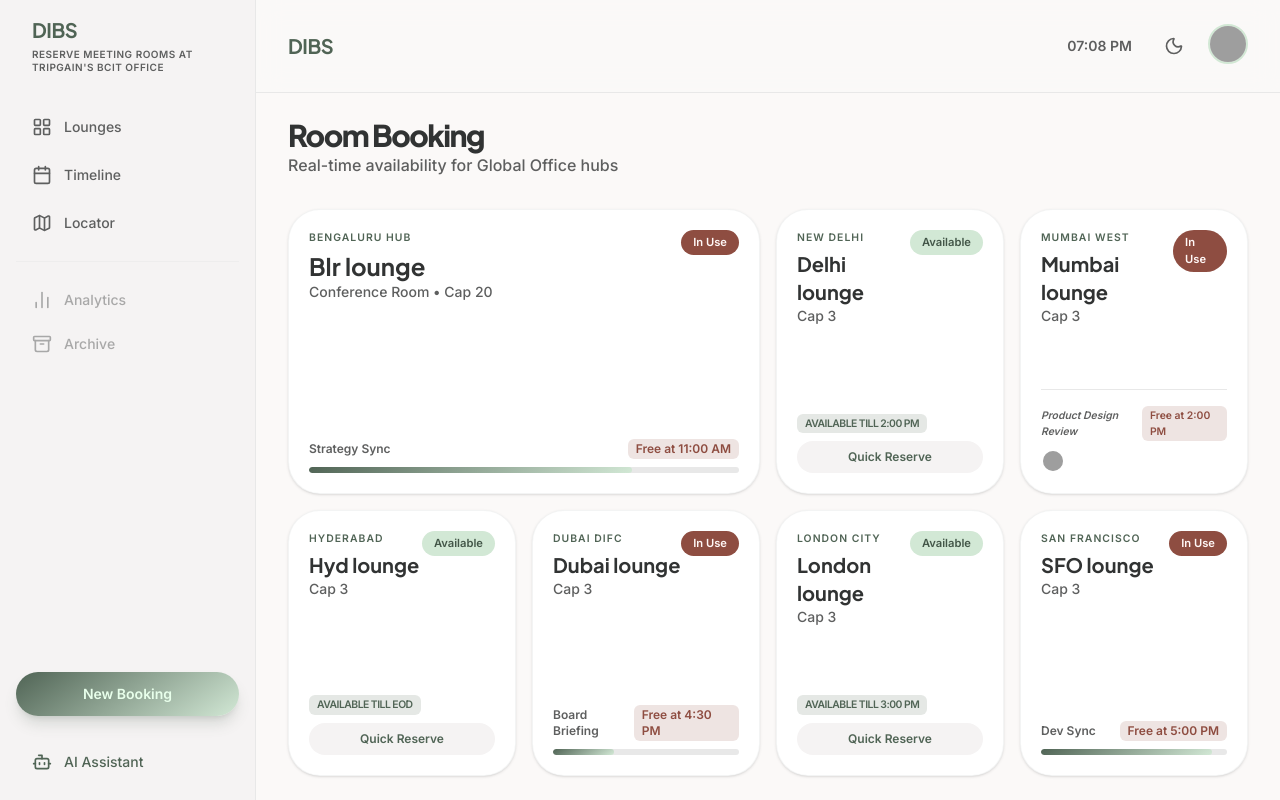
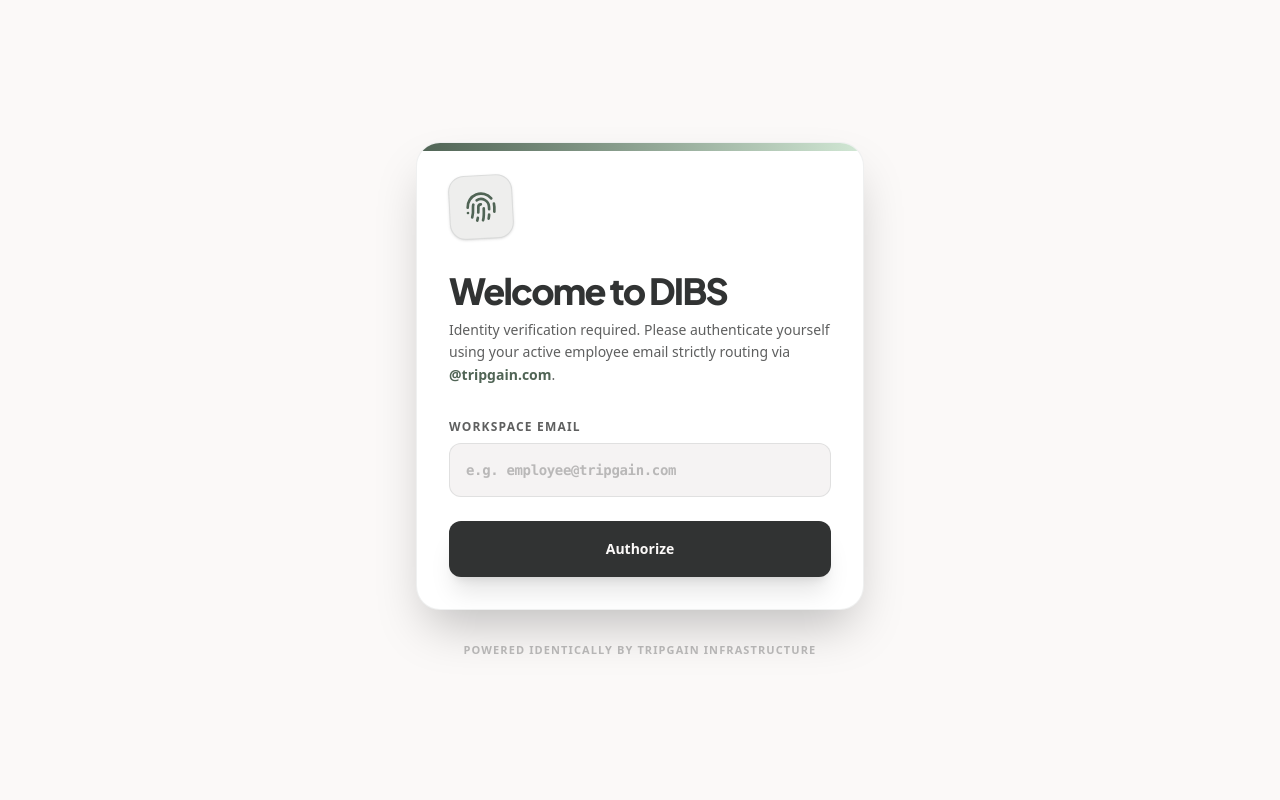
Before and after one commit to feignedcabbage/dibs, a React (Vite) app: page / in a window 1280 px wide. Built offline with nearby package versions, Linux system fonts and the light colour scheme; grey boxes are pictures that could not be loaded.

Commit message:
deployment apis

```diff
--- a/src/App.tsx
+++ b/src/App.tsx
@@ -9,6 +9,8 @@
 import ProfileView from './views/ProfileView';
 import MobileHomeView from './views/MobileHomeView';
 import ChatBotModal from './components/ChatBotModal';
+import LoginView from './views/LoginView';
+import { fetchBookings, createBooking, deleteBooking, updateBooking } from './api';
 
 const initialBookings = [
   { id: 'mock1', title: 'Product Review', roomId: 'DELHI', location: 'Delhi lounge', date: '04 / 05 / 2026', startTime: '11:00 AM', duration: '1 Hour' },
@@ -18,32 +20,60 @@
 ];
 
 export default function App() {
+  const [currentUser, setCurrentUser] = useState<string | null>(localStorage.getItem('dibs_user'));
   const [currentView, setCurrentView] = useState('home');
   const [bookingRoom, setBookingRoom] = useState<any>(null);
   const [isDark, setIsDark] = useState(false);
   const [isBotOpen, setIsBotOpen] = useState(false);
   const [globalTimelineDate, setGlobalTimelineDate] = useState('04 / 05 / 2026');
 
-  const [bookings, setBookings] = useState<any[]>(() => {
-    const saved = localStorage.getItem('dibs_bookings');
-    if (saved) return JSON.parse(saved);
-    return initialBookings;
-  });
+  const [bookings, setBookings] = useState<any[]>([]);
+  const [isLoading, setIsLoading] = useState(false);
 
+  // Authenticated Bootstrap Logic
   useEffect(() => {
-    localStorage.setItem('dibs_bookings', JSON.stringify(bookings));
-  }, [bookings]);
+    if (!currentUser) return;
+    localStorage.setItem('dibs_user', currentUser);
 
-  const handleAddBooking = (booking: any) => {
-    setBookings((prev) => [...prev, booking]);
+    setIsLoading(true);
+    fetchBookings()
+      .then(data => setBookings(data))
+      .catch(err => {
+         console.warn("Failed connecting to dibstg.duckdns.org backend — Falling back to static cache.", err);
+         setBookings(initialBookings);
+      })
+      .finally(() => setIsLoading(false));
+  }, [currentUser]);
+
+  const handleAddBooking = async (booking: any) => {
+    const enrichedBooking = { ...booking, userEmail: currentUser };
+    try {
+      await createBooking(enrichedBooking);
+      setBookings((prev) => [...prev, enrichedBooking]);
+    } catch(e) {
+      console.warn("Backend Write failed, optimistically adding locally.", e);
+      setBookings((prev) => [...prev, enrichedBooking]);
+    }
   };
 
-  const handleRemoveBooking = (id: string) => {
-    setBookings((prev) => prev.filter(b => b.id !== id));
+  const handleRemoveBooking = async (id: string) => {
+    try {
+      await deleteBooking(id);
+      setBookings((prev) => prev.filter(b => b.id !== id));
+    } catch(e) {
+      console.warn("Backend Delete failed, optimistically dropping locally.", e);
+      setBookings((prev) => prev.filter(b => b.id !== id));
+    }
   };
 
-  const handleUpdateBooking = (id: string, updated: any) => {
-    setBookings((prev) => prev.map(b => b.id === id ? updated : b));
+  const handleUpdateBooking = async (id: string, updated: any) => {
+    try {
+      await updateBooking(id, updated);
+      setBookings((prev) => prev.map(b => b.id === id ? updated : b));
+    } catch(e) {
+      console.warn("Backend Update failed, optimistically modifying locally.", e);
+      setBookings((prev) => prev.map(b => b.id === id ? updated : b));
+    }
   };
 
   useEffect(() => {
@@ -53,6 +83,8 @@
       document.documentElement.classList.remove('dark');
     }
   }, [isDark]);
+
+  if (!currentUser) return <LoginView onLogin={setCurrentUser} />;
 
   return (
     <div className="bg-surface font-body text-on-surface flex min-h-screen transition-colors duration-300">
@@ -77,7 +109,7 @@
            {currentView === 'lounges' && <LoungesView onBook={(room) => setBookingRoom(room)} />}
            {(currentView === 'home') && <LoungesView onBook={(room) => setBookingRoom(room)} />}
            {currentView === 'timeline' && <TimelineView bookings={bookings} selectedDate={globalTimelineDate} setSelectedDate={setGlobalTimelineDate} />}
-           {currentView === 'locator' && <LocatorView />}
+           {currentView === 'locator' && <LocatorView onBook={(room) => setBookingRoom(room)} />}
            {currentView === 'profile' && <ProfileView bookings={bookings} onRemove={handleRemoveBooking} onEdit={(b) => setBookingRoom({ isEditing: true, bookingData: b, id: b.roomId, name: b.location, capacity: 0 })} />}
         </div>
       </main>
--- /dev/null
+++ b/src/api.ts
@@ -0,0 +1,35 @@
+const BASE_URL = 'https://dibstg.duckdns.org/api';
+
+export const fetchBookings = async () => {
+    const response = await fetch(`${BASE_URL}/bookings`);
+    if (!response.ok) throw new Error('Network response failed');
+    return response.json();
+};
+
+export const createBooking = async (booking: any) => {
+    const response = await fetch(`${BASE_URL}/bookings`, {
+        method: 'POST',
+        headers: { 'Content-Type': 'application/json' },
+        body: JSON.stringify(booking)
+    });
+    if (!response.ok) throw new Error('POST failed');
+    return response.json();
+};
+
+export const updateBooking = async (id: string, booking: any) => {
+    const response = await fetch(`${BASE_URL}/bookings/${id}`, {
+        method: 'PUT',
+        headers: { 'Content-Type': 'application/json' },
+        body: JSON.stringify(booking)
+    });
+    if (!response.ok) throw new Error('PUT failed');
+    return response.json();
+};
+
+export const deleteBooking = async (id: string) => {
+    const response = await fetch(`${BASE_URL}/bookings/${id}`, {
+        method: 'DELETE'
+    });
+    if (!response.ok) throw new Error('DELETE failed');
+    return response.json();
+};
--- a/src/views/LocatorView.tsx
+++ b/src/views/LocatorView.tsx
@@ -1,6 +1,19 @@
 import { motion } from 'motion/react';
 
-export default function LocatorView() {
+interface LocatorViewProps {
+  onBook?: (room: any) => void;
+}
+
+export default function LocatorView({ onBook }: LocatorViewProps) {
+  const rooms = [
+    { id: 'delhi', name: 'Delhi lounge', cap: 3, top: '48%', left: '57.2%' },
+    { id: 'mumbai', name: 'Mumbai lounge', cap: 3, top: '48%', left: '63.4%' },
+    { id: 'hyd', name: 'Hyd lounge', cap: 3, top: '48%', left: '69.6%' },
+    { id: 'dubai', name: 'Dubai lounge', cap: 3, top: '48%', left: '75.8%' },
+    { id: 'london', name: 'London lounge', cap: 3, top: '72%', left: '51%' },
+    { id: 'sfo', name: 'SFO lounge', cap: 3, top: '78%', left: '51%' },
+  ];
+
   return (
     <motion.section
       initial={{ opacity: 0, y: 10 }}
@@ -20,10 +33,10 @@
           </svg>
 
           {/* Conference Room (Blr lounge) */}
-          <div className="absolute bg-secondary text-on-secondary shadow-sm hover:scale-[1.02] z-20 cursor-pointer flex flex-col items-center justify-center transition-transform border border-outline-variant/20" style={{ left: '0%', top: '0%', width: '14%', height: '24%' }}>
+          <button onClick={() => onBook?.({ id: 'blr', name: 'Blr lounge', capacity: 20 })} className="absolute bg-secondary text-on-secondary shadow-sm hover:scale-[1.02] z-20 cursor-pointer flex flex-col items-center justify-center transition-transform border border-outline-variant/20 focus:outline-none" style={{ left: '0%', top: '0%', width: '14%', height: '24%' }}>
             <span className="text-[10px] font-bold text-center leading-tight">Blr lounge</span>
             <span className="text-[8px] opacity-80">Cap 20</span>
-          </div>
+          </button>
 
           {/* Executive Cabins */}
           <div className="absolute bg-surface-container text-on-surface-variant z-10 flex items-center justify-center border border-outline-variant/20" style={{ left: '0%', top: '24%', width: '14%', height: '10%' }}>
@@ -72,36 +85,19 @@
             <span className="text-[6px] font-medium">Storage</span>
           </div>
 
-          {/* M Rooms (Lounges) */}
-          <div className="absolute bg-primary text-on-primary shadow-sm hover:scale-110 z-30 cursor-pointer flex flex-col items-center justify-center transition-transform border border-outline-variant/20" style={{ left: '57.2%', top: '48%', width: '6.2%', height: '5%' }}>
-            <span className="text-[6px] font-bold">Delhi</span>
-            <span className="text-[5px] opacity-80">Cap 3</span>
-          </div>
+          {/* Small Interactive Lounges */}
+          {rooms.map(room => (
+             <button
+               key={room.id}
+               onClick={() => onBook?.({ id: room.id, name: room.name, capacity: room.cap })}
+               className="absolute bg-primary text-on-primary shadow-sm hover:scale-110 z-30 flex flex-col items-center justify-center transition-transform border border-outline-variant/20 focus:outline-none"
+               style={{ left: room.left, top: room.top, width: '6.2%', height: room.id === 'london' || room.id === 'sfo' ? '6%' : '5%' }}
+             >
+                <span className="text-[6px] font-bold">{room.name.split(' ')[0]}</span>
+                <span className="text-[5px] opacity-80">Cap {room.cap}</span>
+             </button>
+          ))}
 
-          <div className="absolute bg-tertiary text-on-tertiary shadow-sm hover:scale-110 z-30 cursor-pointer flex flex-col items-center justify-center transition-transform border border-outline-variant/20" style={{ left: '63.4%', top: '48%', width: '6.2%', height: '5%' }}>
-            <span className="text-[6px] font-bold">Mumbai</span>
-            <span className="text-[5px] opacity-80">Cap 3</span>
-          </div>
-
-          <div className="absolute bg-primary text-on-primary shadow-sm hover:scale-110 z-30 cursor-pointer flex flex-col items-center justify-center transition-transform border border-outline-variant/20" style={{ left: '69.6%', top: '48%', width: '6.2%', height: '5%' }}>
-            <span className="text-[6px] font-bold">Hyd</span>
-            <span className="text-[5px] opacity-80">Cap 3</span>
-          </div>
-
-          <div className="absolute bg-secondary text-on-secondary shadow-sm hover:scale-110 z-30 cursor-pointer flex flex-col items-center justify-center transition-transform border border-outline-variant/20" style={{ left: '75.8%', top: '48%', width: '6.2%', height: '5%' }}>
-            <span className="text-[6px] font-bold">Dubai</span>
-            <span className="text-[5px] opacity-80">Cap 3</span>
-          </div>
-
-          <div className="absolute bg-primary text-on-primary shadow-sm hover:scale-110 z-30 cursor-pointer flex flex-col items-center justify-center transition-transform border border-outline-variant/20" style={{ left: '51%', top: '72%', width: '6.2%', height: '6%' }}>
-            <span className="text-[6px] font-bold">London</span>
-            <span className="text-[5px] opacity-80">Cap 3</span>
-          </div>
-
-          <div className="absolute bg-secondary text-on-secondary shadow-sm hover:scale-110 z-30 cursor-pointer flex flex-col items-center justify-center transition-transform border border-outline-variant/20" style={{ left: '51%', top: '78%', width: '6.2%', height: '6%' }}>
-            <span className="text-[6px] font-bold">SFO</span>
-            <span className="text-[5px] opacity-80">Cap 3</span>
-          </div>
 
           {/* E Room */}
           <div className="absolute bg-surface-container text-on-surface-variant z-10 flex items-center justify-center border border-outline-variant/20" style={{ left: '51%', top: '53%', width: '6.2%', height: '6%' }}>
--- /dev/null
+++ b/src/views/LoginView.tsx
@@ -0,0 +1,93 @@
+import * as React from 'react';
+import { useState } from 'react';
+import { motion } from 'motion/react';
+import { Loader2, Fingerprint } from 'lucide-react';
+
+export default function LoginView({ onLogin }: { onLogin: (email: string) => void }) {
+  const [email, setEmail] = useState('');
+  const [error, setError] = useState('');
+  const [isLoading, setIsLoading] = useState(false);
+
+  const handleSubmit = (e: React.FormEvent) => {
+    e.preventDefault();
+    if (!email.trim() || !email.includes('@')) {
+      setError('Please provide a valid email format.');
+      return;
+    }
+
+    if (!email.toLowerCase().endsWith('@tripgain.com')) {
+      setError("Error 403: Security Breach Detected 🚨! Just kidding, but seriously—this scheduler is exclusively for TripGain staff. Go find your own meeting rooms, or at least get the email right!");
+      return;
+    }
+
+    setError('');
+    setIsLoading(true);
+
+    // Simulate slight networking routing latency for polished authentication UX flow
+    setTimeout(() => {
+      onLogin(email.toLowerCase().trim());
+    }, 1200);
+  };
+
+  return (
+    <div className="min-h-screen bg-surface flex flex-col items-center justify-center p-6 font-sans">
+      <motion.div
+        initial={{ opacity: 0, y: 20 }}
+        animate={{ opacity: 1, y: 0 }}
+        className="w-full max-w-md bg-surface-container-lowest border border-outline-variant/20 shadow-2xl rounded-3xl p-8 relative overflow-hidden"
+      >
+        <div className="absolute top-0 inset-x-0 h-2 bg-gradient-to-r from-primary to-primary-container"></div>
+
+        <div className="w-16 h-16 bg-surface-container flex items-center justify-center rounded-2xl mb-8 -rotate-3 border border-outline-variant/30 shadow-sm">
+          <Fingerprint size={32} className="text-primary" />
+        </div>
+
+        <h1 className="text-4xl font-extrabold font-headline tracking-tighter text-on-surface mb-2">Welcome to DIBS</h1>
+        <p className="text-on-surface-variant font-medium text-sm mb-8 leading-relaxed">Identity verification required. Please authenticate yourself using your active employee email strictly routing via <span className="font-bold text-primary">@tripgain.com</span>.</p>
+
+        <form onSubmit={handleSubmit} className="space-y-6">
+          <div>
+            <label className="block text-xs font-bold uppercase tracking-widest text-on-surface-variant mb-2">Workspace Email</label>
+            <input
+              type="text"
+              value={email}
+              onChange={e => setEmail(e.target.value)}
+              placeholder="e.g. employee@tripgain.com"
+              className="w-full bg-surface-container-low p-4 rounded-xl border border-outline-variant/30 text-sm font-bold text-on-surface outline-none placeholder:text-on-surface-variant/40 focus:border-primary focus:ring-4 focus:ring-primary/10 transition-all font-mono tracking-tight disabled:opacity-50"
+              disabled={isLoading}
+            />
+          </div>
+
+          {error && (
+            <motion.div
+              initial={{ opacity: 0, scale: 0.95 }}
+              animate={{ opacity: 1, scale: 1 }}
+              className="text-xs font-bold text-error bg-error/10 p-4 rounded-xl border border-error/20 leading-relaxed shadow-sm"
+            >
+              {error}
+            </motion.div>
+          )}
+
+          <button
+            type="submit"
+            disabled={isLoading}
+            className="w-full relative h-14 bg-on-surface text-surface rounded-xl font-bold text-sm shadow-xl flex items-center justify-center hover:opacity-90 active:scale-[0.98] transition-all disabled:opacity-80 overflow-hidden group"
+          >
+            {isLoading ? (
+               <Loader2 size={24} className="animate-spin text-surface" />
+            ) : (
+              <>
+                <span className="relative z-10 group-hover:tracking-wider transition-all duration-300">Authorize</span>
+                <div className="absolute inset-0 bg-primary/20 transform -translate-x-full group-hover:translate-x-0 transition-transform duration-500 ease-out z-0"></div>
+              </>
+            )}
+          </button>
+        </form>
+      </motion.div>
+
+      <p className="mt-8 text-[11px] font-bold uppercase tracking-widest text-on-surface-variant/40 text-center">
+        Powered identically by TripGain Infrastructure
+      </p>
+    </div>
+  );
+}
```
